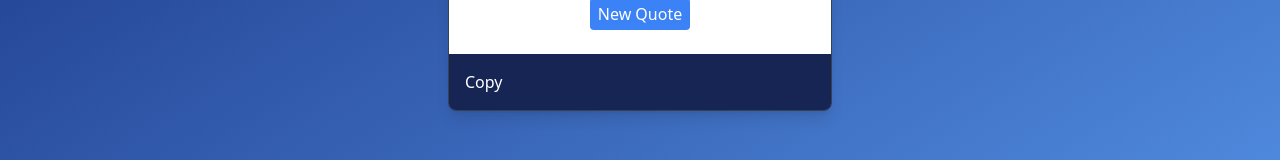
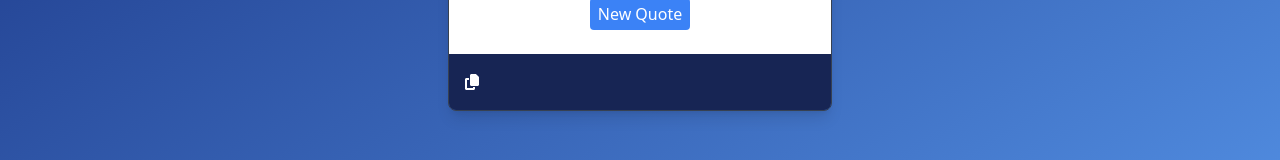
Before and after one commit to john-lund-af/quote-generator, a Next.js app: page / in a window 1280 px wide. Shown: the part 215-375 px from the top of the page. Built offline with nearby package versions, Linux system fonts and the light colour scheme.

Commit message:
Fontawesome usage

```diff
--- a/app/layout.tsx
+++ b/app/layout.tsx
@@ -1,5 +1,6 @@
 import type { Metadata } from "next";
 import "./globals.css";
+import FontAwesomeConfig from "./fontawesome";
 
 export const metadata: Metadata = {
   title: "Quote Generator",
@@ -13,6 +14,9 @@ export default function RootLayout({
 }>) {
   return (
     <html lang="en">
+      <head>
+        <FontAwesomeConfig />
+      </head>
       <body
         className="antialiased h-screen bg-gradient-to-br from-blue-900 to-blue-400"
       >
--- a/components/QuoteCard.tsx
+++ b/components/QuoteCard.tsx
@@ -1,6 +1,8 @@
 "use client";
 
 import React from 'react';
+import { FontAwesomeIcon } from '@fortawesome/react-fontawesome';
+import { faCopy } from '@fortawesome/free-solid-svg-icons';
 
 const QuoteCard = ({ quote }: { quote: string }) => {
 
@@ -26,7 +28,7 @@ const QuoteCard = ({ quote }: { quote: string }) => {
 
       {/* Footer */}
       <div className="bg-blue-950 p-4">
-        <button onClick={copyToClipboard}>Copy</button>
+        <button onClick={copyToClipboard}><FontAwesomeIcon icon={faCopy} /></button>
       </div>
     </div>
   );
```
